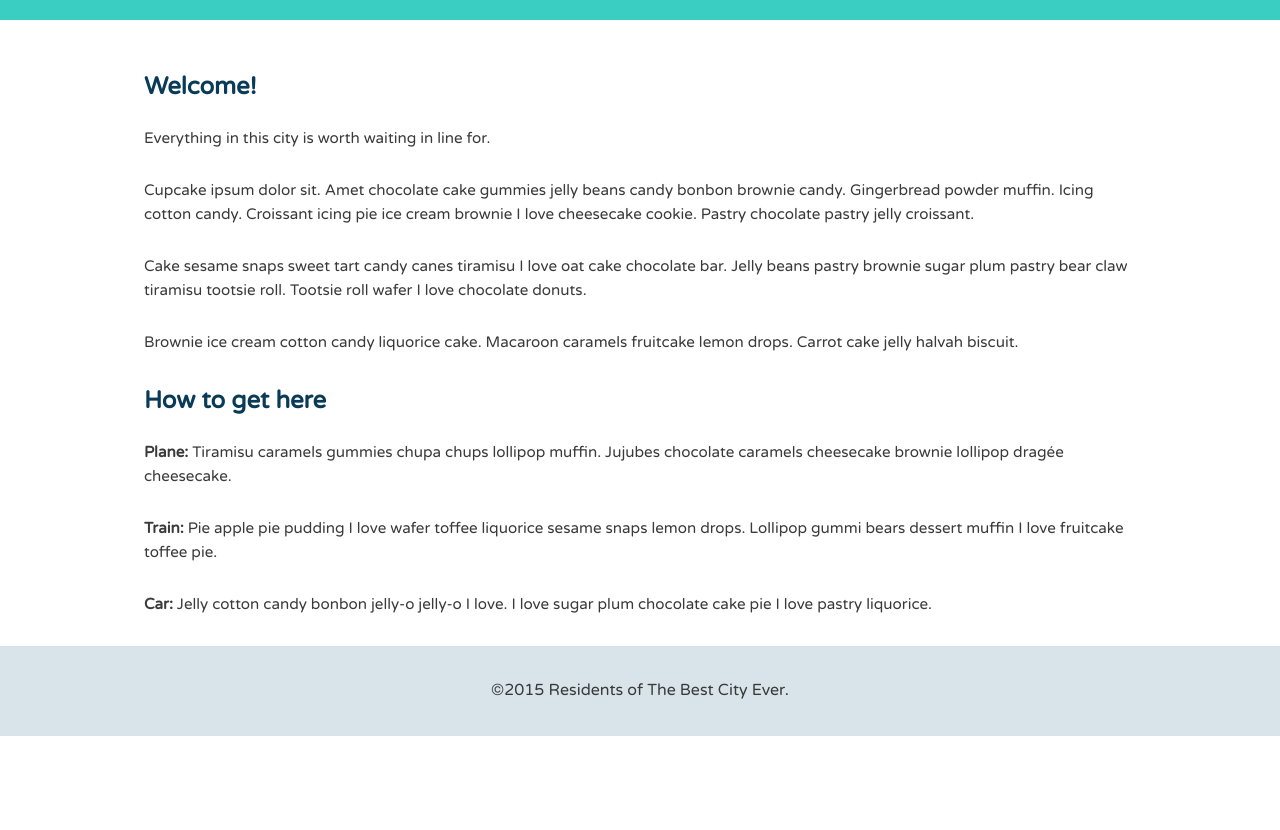
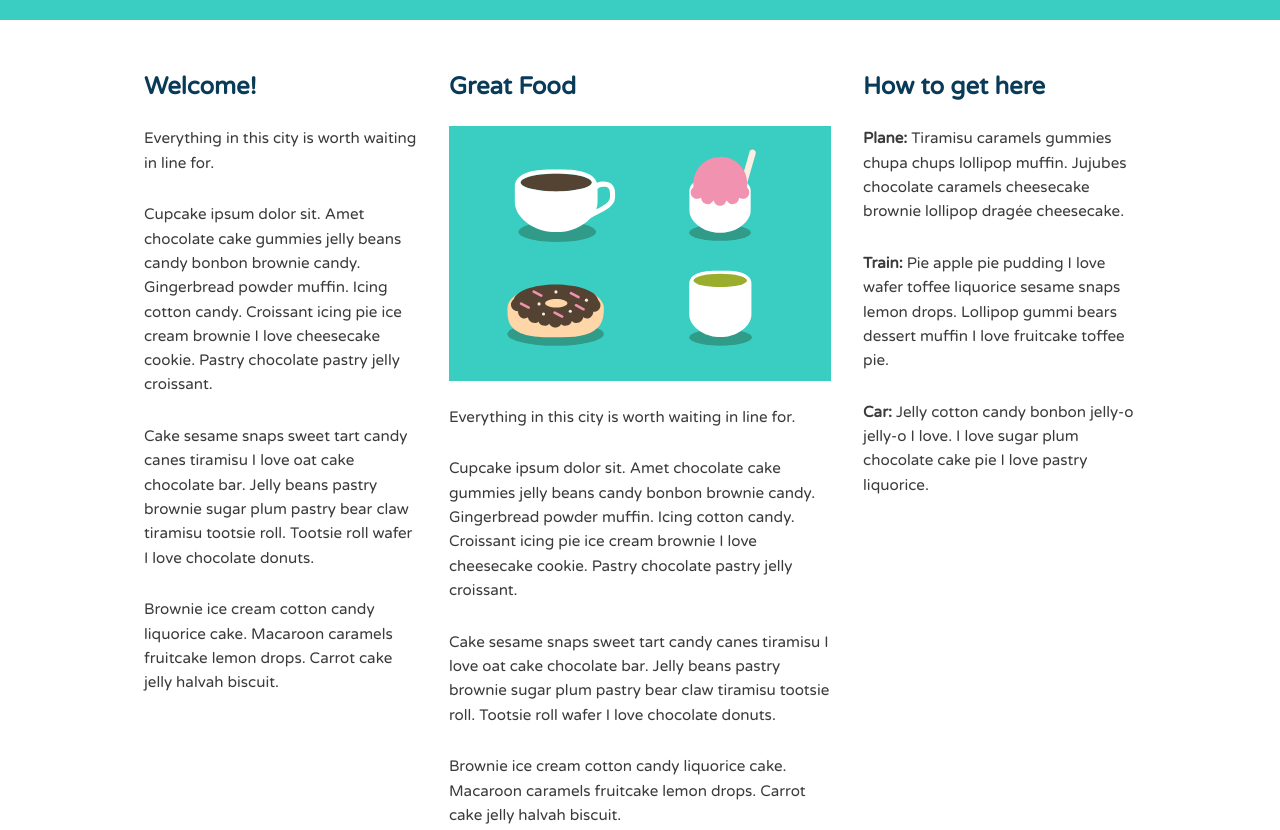
Before and after one commit to bassiebangura/Website_Layout_with_flexbox, a plain HTML site: page index.html in a window 1280 px wide. Shown: the part 460-1290 px from the top of the page. Before the commit the page ends 1196 px from the top, so only its background shows below. Drawn offline with Linux system fonts and the light colour scheme.

Commit message:
Modify Layout using flexbox.

```diff
--- a/css/flexbox.css
+++ b/css/flexbox.css
@@ -3,7 +3,9 @@
 ==================================== */
 
 @media (min-width: 769px) {
-  .main-header, .main-nav {
+  .main-header,
+  .main-nav,
+  .row {
     display: flex;
 
   }
@@ -12,8 +14,13 @@
     align-items: center;
   }
 
+  .col {
+    flex: 1 50%;
+  }
 
-
+  .row {
+    flex-wrap: wrap;
+  }
 }
 
 @media (min-width: 1025px) {
@@ -21,7 +28,21 @@
     flex-direction: row;
     justify-content: space-between;
   }
+
+  .col {
+    flex: 1 0;
+  }
+  .tertiary {
+    flex-grow: 1.4;
+  }
+
+  .primary {
+    order: -1;
+  }
+
 }
+
+
 
 .debug {
   border: 1px solid red;
--- a/index.html
+++ b/index.html
@@ -26,6 +26,15 @@
 	</div><!--/.banner-->
 
 	<div class="row">
+		<div class="tertiary col">
+			<h2>Great Food</h2>
+			<img src="img/treats.svg" alt="Drinks and Food Picture" />
+			<p>Everything in this city is worth waiting in line for.</p>
+			<p>Cupcake ipsum dolor sit. Amet chocolate cake gummies jelly beans candy bonbon brownie candy. Gingerbread powder muffin. Icing cotton candy. Croissant icing pie ice cream brownie I love cheesecake cookie. Pastry chocolate pastry jelly croissant.</p>
+			<p>Cake sesame snaps sweet tart candy canes tiramisu I love oat cake chocolate bar. Jelly beans pastry brownie sugar plum pastry bear claw tiramisu tootsie roll. Tootsie roll wafer I love chocolate donuts.</p>
+			<p>Brownie ice cream cotton candy liquorice cake. Macaroon caramels fruitcake lemon drops. Carrot cake jelly halvah biscuit. </p>
+		</div><!-- /.tertiary-->
+
 		<div class="primary col">
 			<h2>Welcome!</h2>
 			<p>Everything in this city is worth waiting in line for.</p>
@@ -40,7 +49,11 @@
 			<p><strong>Train: </strong>Pie apple pie pudding I love wafer toffee liquorice sesame snaps lemon drops. Lollipop gummi bears dessert muffin I love fruitcake toffee pie.</p>
 			<p><strong>Car: </strong>Jelly cotton candy bonbon jelly-o jelly-o I love. I love sugar plum chocolate cake pie I love pastry liquorice.</p>
 		</div><!--/.secondary-->
+
+
+
 	</div>
+
 
 	<footer class="main-footer">
 		<span>&copy;2015 Residents of The Best City Ever.</span>
```
